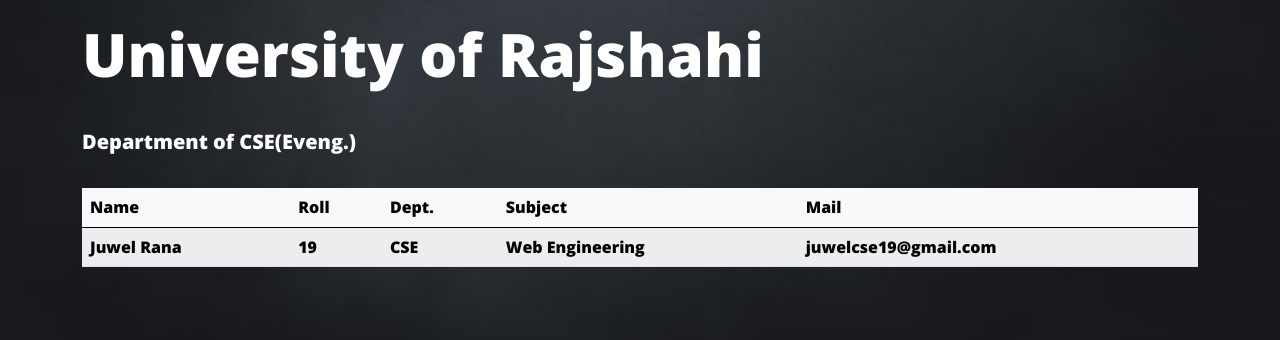
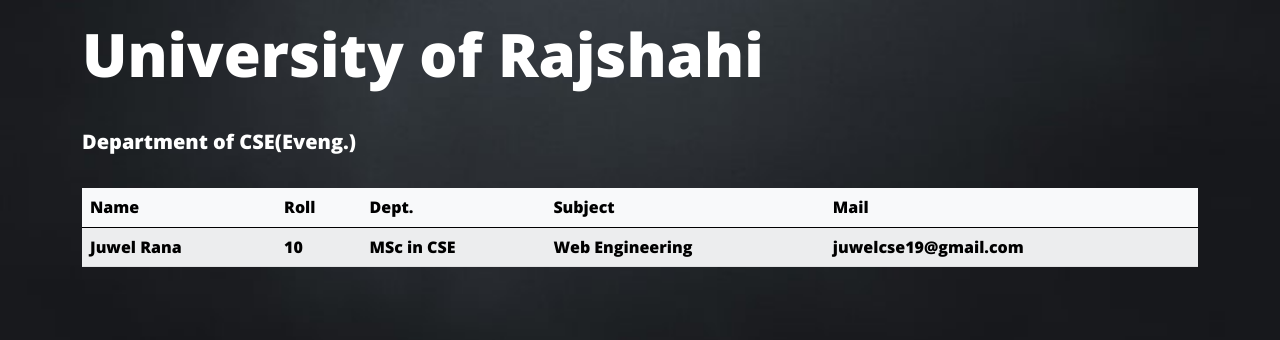
Before and after one commit to juwel119/Registration, a Django app: template users/templates/users/home.html in a window 1280 px wide. Shown: the part 198-538 px from the top of the page. Run offline with Django 4.2, Linux system fonts and the light colour scheme; the template is opened without the code that fills it, so the values that code supplies are empty; parts of the project's set-up code (start-up, migrations or seed data) failed here and were passed over.

Commit message:
Update home.html

```diff
--- a/users/templates/users/home.html
+++ b/users/templates/users/home.html
@@ -23,8 +23,8 @@
                   <tbody>
                     <tr>
                       <td>Juwel Rana</td>
-                      <td>19</td>
-                      <td>CSE</td>
+                      <td>10</td>
+                      <td>MSc in CSE</td>
                       <td>Web Engineering</td>
                       <td>juwelcse19@gmail.com</td>
                     </tr>
```
